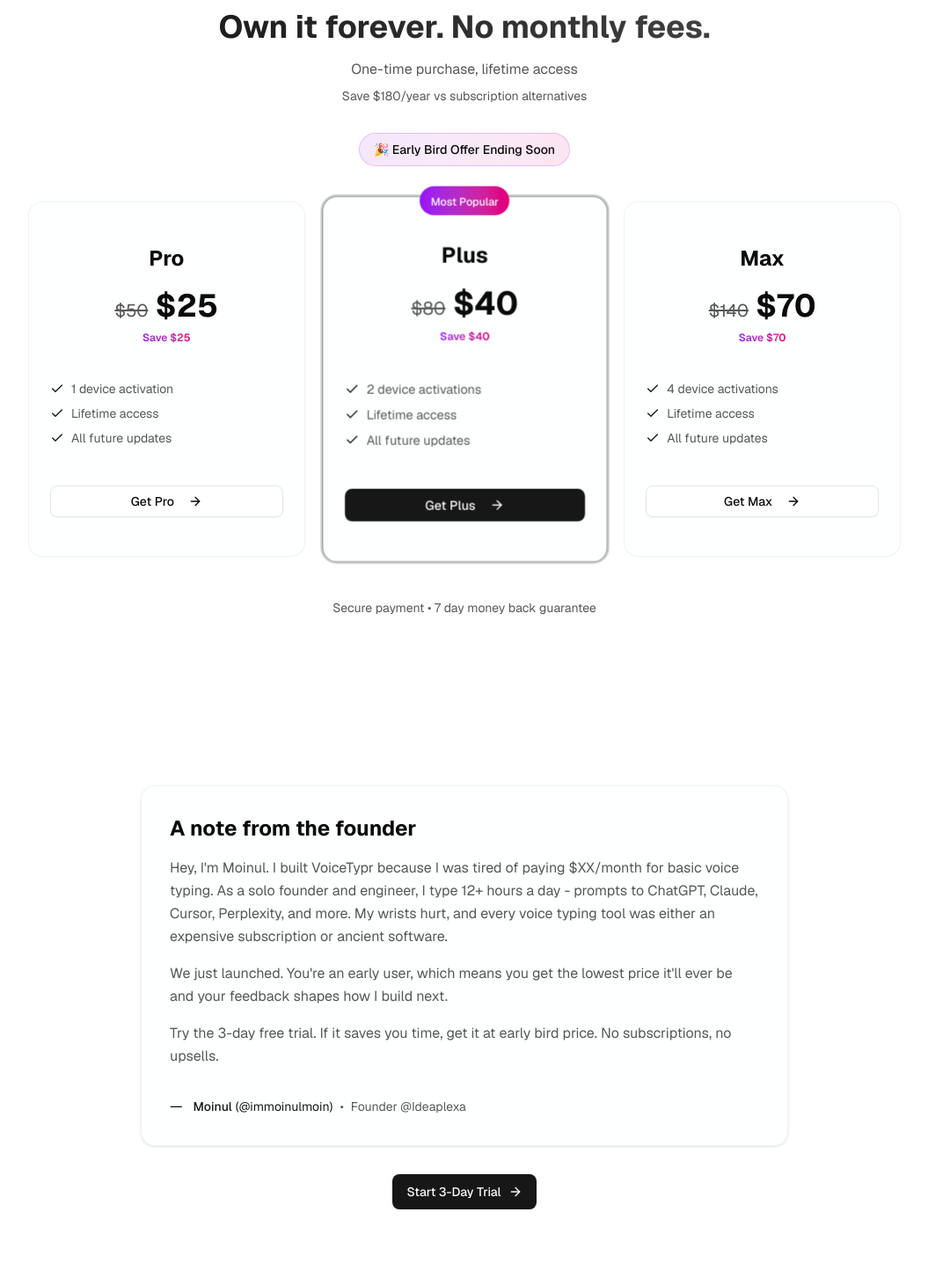
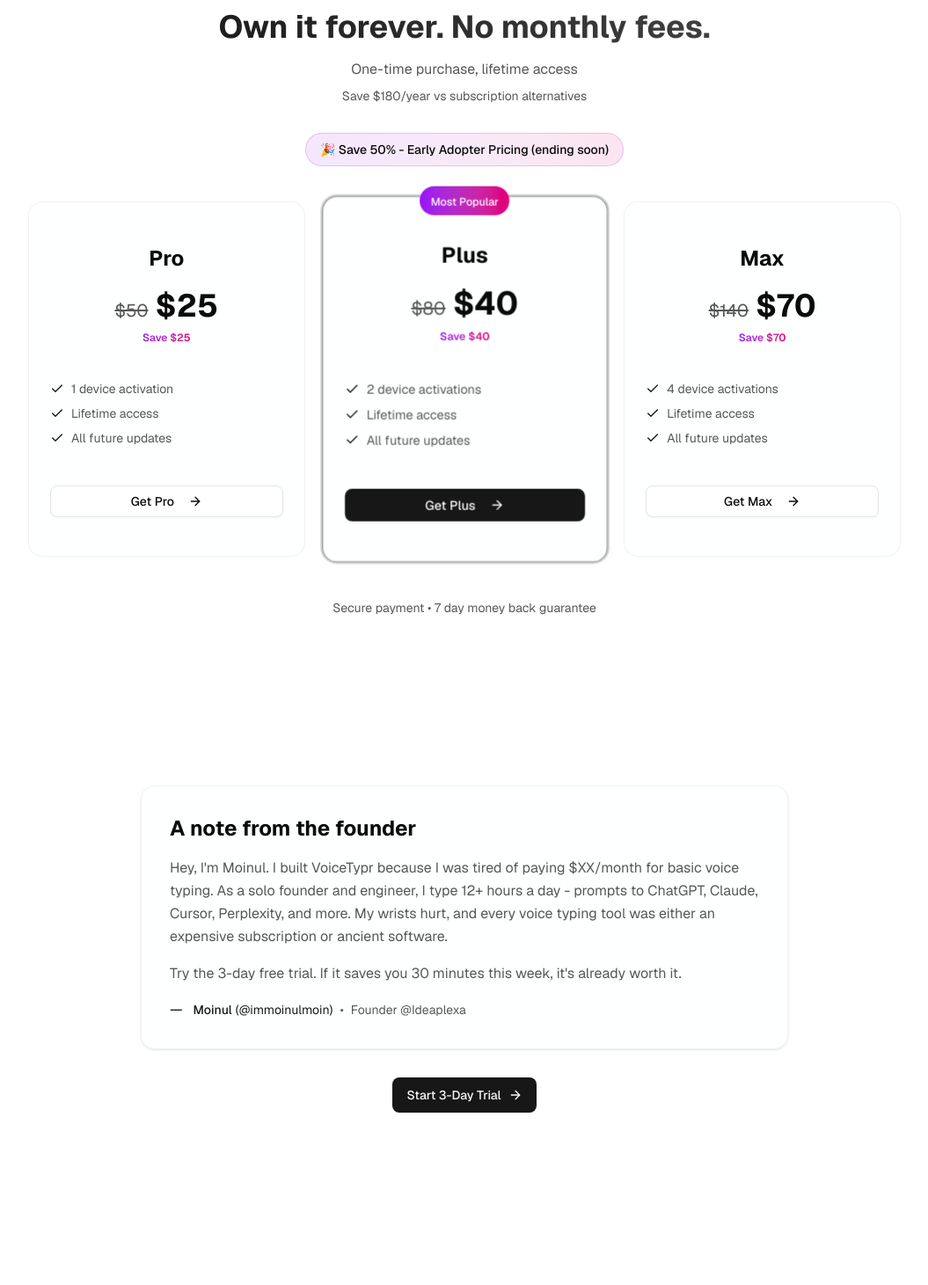
Before and after one commit to moinulmoin/voicetypr-web, a Next.js app: page / in a window 1280 px wide. Shown: the part 3424-4885 px from the top of the page at 88% size, without its empty margins (112-1167 px from the left). Built offline with nearby package versions, Linux system fonts and the light colour scheme; no server answers.

Commit message:
feat: :sparkles: update founder note and pricing section for clarity and urgency

```diff
--- a/app/components/sections/FounderNote.tsx
+++ b/app/components/sections/FounderNote.tsx
@@ -19,16 +19,10 @@
             </p>
 
             <p className="text-muted-foreground leading-relaxed">
-              We just launched. You're an early user, which means you get the lowest price
-              it'll ever be and your feedback shapes how I build next.
+              Try the 3-day free trial. If it saves you 30 minutes this week, it's already worth it.
             </p>
 
-            <p className="text-muted-foreground leading-relaxed">
-              Try the 3-day free trial. If it saves you time, get it at early bird price. No
-              subscriptions, no upsells.
-            </p>
-
-            <div className="flex items-center gap-4 pt-4">
+            <div className="flex items-center gap-4">
               <div className="flex items-center gap-2">
                 <span className="mr-1">—</span>
                 <a
--- a/app/components/sections/Pricing.tsx
+++ b/app/components/sections/Pricing.tsx
@@ -100,7 +100,7 @@
         {/* Real urgency - limited time discount */}
         <div className="inline-flex items-center gap-3 px-4 py-2 rounded-full bg-gradient-to-r from-purple-600/10 to-pink-600/10 border border-purple-600/20">
           <span className="text-sm font-medium">
-            🎉 Early Bird Offer Ending Soon
+            🎉 Save 50% - Early Adopter Pricing (ending soon)
           </span>
         </div>
       </div>
```
